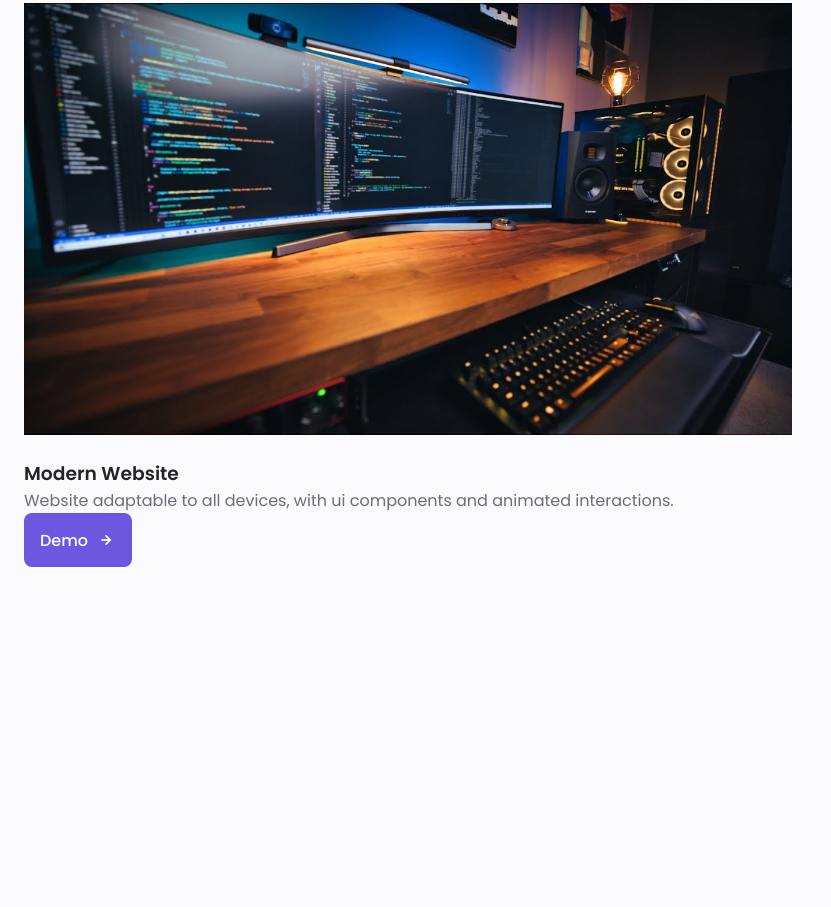
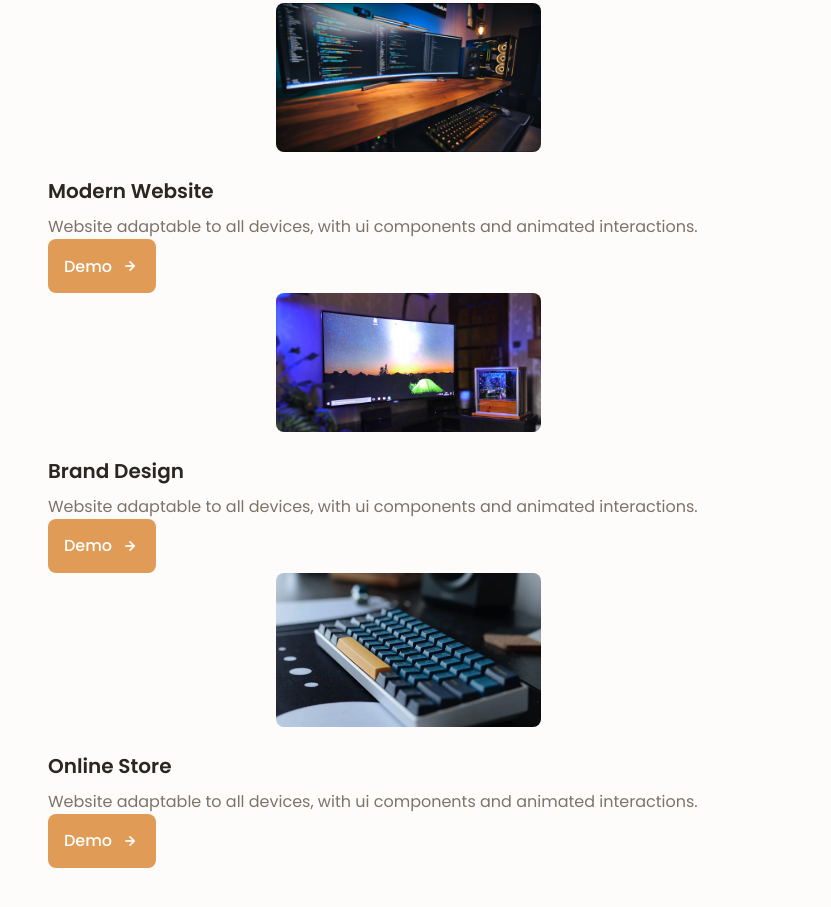
Before and after one commit to DioufFLR/responsive_portfolio, a plain HTML site: page index.html in a window 1280 px wide. Shown: the part 3102-4009 px from the top of the page, without its empty margins (0-831 px from the left). Before the commit the page ends 3781 px from the top, so only its background shows below. Drawn offline with nearby package versions, Linux system fonts and the light colour scheme.

Commit message:
portfolio photo

```diff
--- a/assets/css/style.css
+++ b/assets/css/style.css
@@ -8,7 +8,7 @@
 
     /* ====== Colors ====== */
     /* Change favorite color */
-    --hue-color: 250; /* Purple 250 - Green 142 - Blue 230 - Pink 340 */
+    --hue-color: 30; /* Purple 250 - Green 142 - Blue 230 - Pink 340 */
 
     /* HSL color mode */
     --first-color: hsl(var(--hue-color), 69%, 61%);
@@ -683,6 +683,26 @@ img {
 }
 
 /*================================= PORTFOLIO =================================*/
+
+.portfolio__container {
+    overflow: initial;
+}
+
+.portfolio__content {
+    padding: 0 1.5rem;
+}
+
+.portfolio__img {
+    width:265px;
+    border-radius: .5rem;
+    justify-self: center;
+}
+
+.portfolio__title {
+    font-size: var(--h3-font-size);
+    margin-bottom: var(--mb-0-5);
+}
+
 /*================================= PROJECT IN MIND =================================*/
 /*================================= TESTIMONIAL =================================*/
 /*================================= CONTACT ME =================================*/
--- a/index.html
+++ b/index.html
@@ -565,6 +565,34 @@
                             </a>
                         </div>
                     </div>
+
+                    <!--====================== PORTFOLIO 2 ======================-->
+                    <div class="portfolio__content grid">
+                        <img src="assets/img/portfolio2.jpg" alt="" class="portfolio__img">
+
+                        <div class="portfolio__data">
+                            <h3 class="portfolio__title">Brand Design</h3>
+                            <p class="portfolio__description">Website adaptable to all devices, with ui components and animated interactions.</p>
+                            <a href="#" class="button button--flex button--small portfolio__button">
+                                Demo
+                                <i class="uil uil-arrow-right button__icon"></i>
+                            </a>
+                        </div>
+                    </div>
+
+                    <!--====================== PORTFOLIO 3 ======================-->
+                    <div class="portfolio__content grid">
+                        <img src="assets/img/portfolio3.webp" alt="" class="portfolio__img">
+
+                        <div class="portfolio__data">
+                            <h3 class="portfolio__title">Online Store</h3>
+                            <p class="portfolio__description">Website adaptable to all devices, with ui components and animated interactions.</p>
+                            <a href="#" class="button button--flex button--small portfolio__button">
+                                Demo
+                                <i class="uil uil-arrow-right button__icon"></i>
+                            </a>
+                        </div>
+                    </div>
                 </div>
             </div>
         </section>
```
Also changed, not shown: assets/img/portfolio2.jpg (added), assets/img/portfolio3.webp (added).
